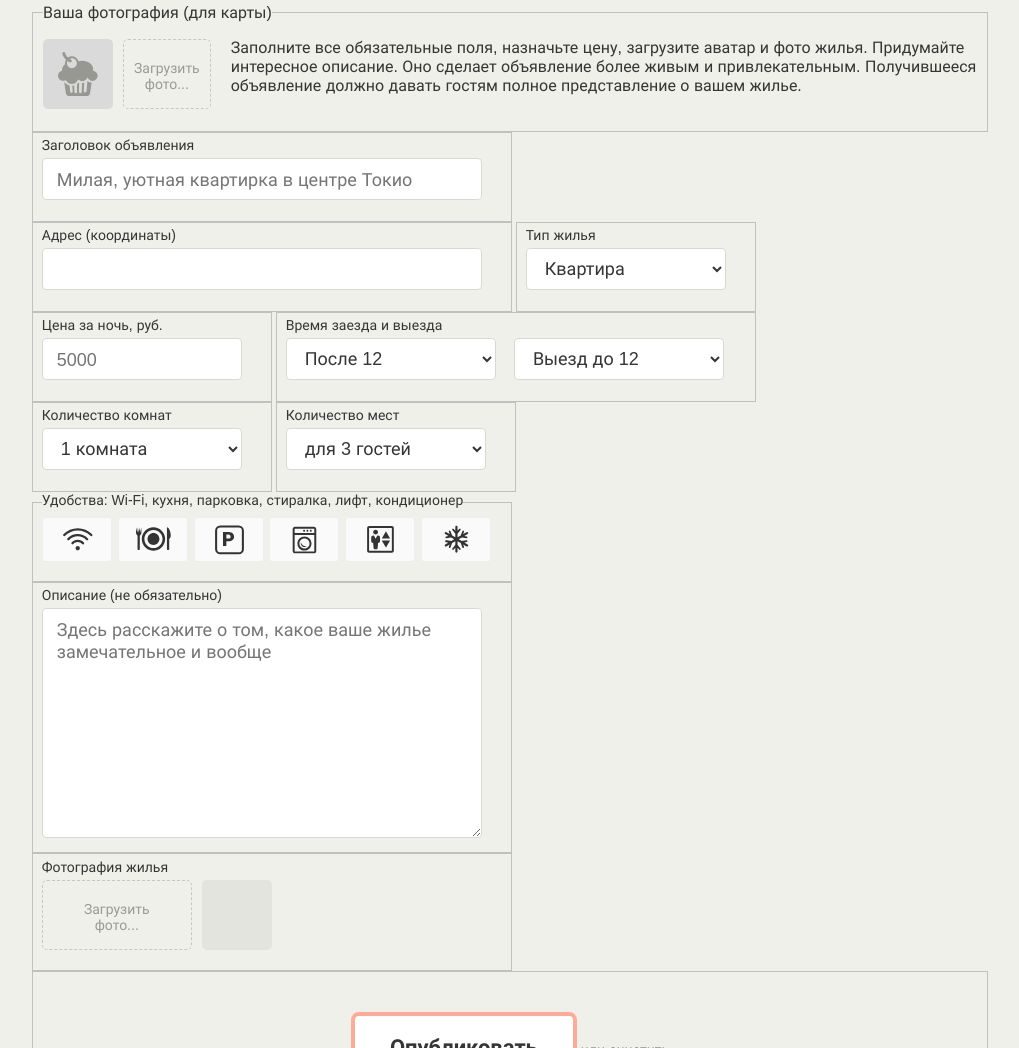
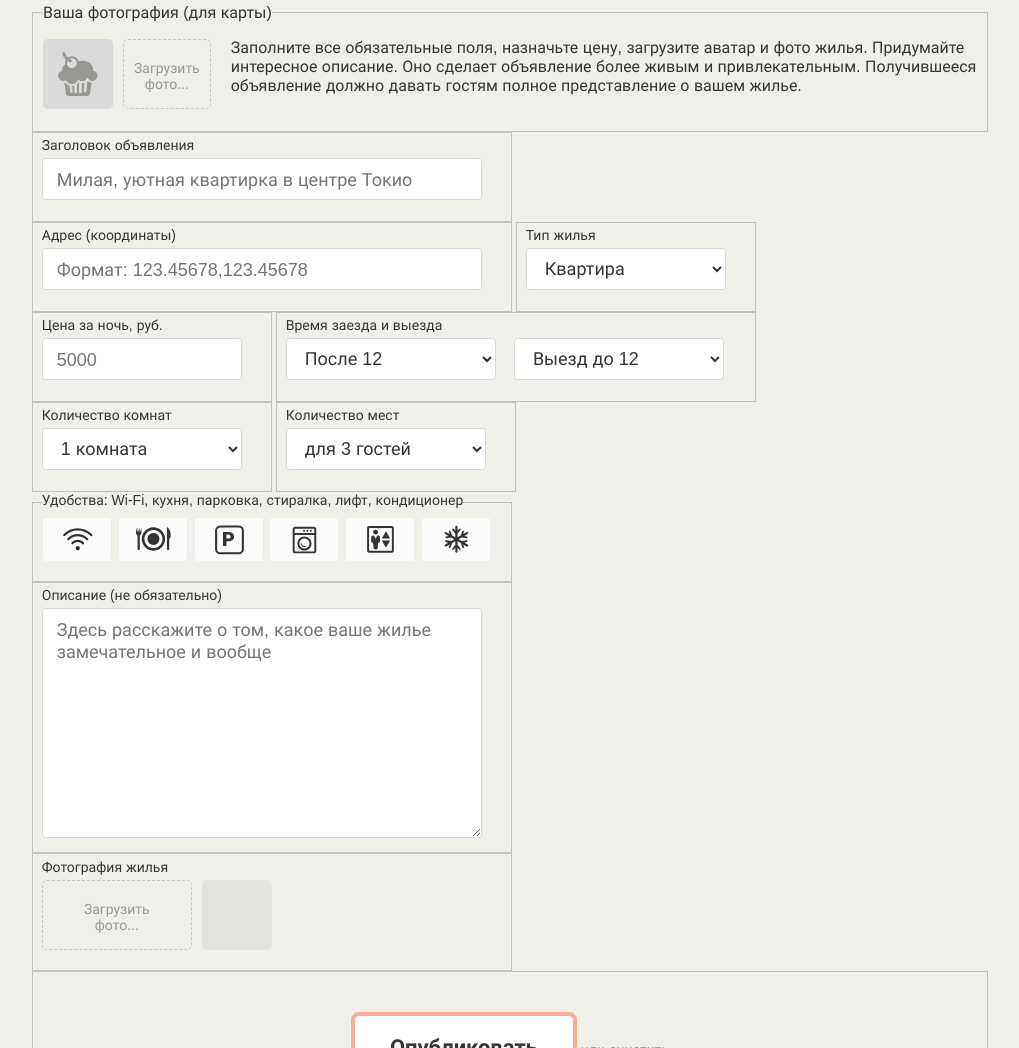
Before and after one commit to htmlacademy-javascript/1895687-keksobooking-25, a website with bundled scripts: page index.html in a window 1280 px wide. Shown: the part 725-1773 px from the top of the page, without its empty margins (90-1109 px from the left). Built offline with nearby package versions, Linux system fonts and the light colour scheme.

Commit message:
добавлен формат заполнения адреса в разметку

```diff
--- a/index.html
+++ b/index.html
@@ -93,7 +93,8 @@
         </fieldset>
         <fieldset class="ad-form__element ad-form__element--wide">
           <label class="ad-form__label" for="address">Адрес (координаты)</label>
-          <input id="address" name="address" type="text" required>
+          <input id="address" name="address" type="text" pattern="[\d]{1,3}.[\d]{5,7},[\d]{1,3}.[\d]{5,7}"
+          placeholder="Формат: 123.45678,123.45678" required>
         </fieldset>
         <fieldset class="ad-form__element">
           <label class="ad-form__label" for="type">Тип жилья</label>
@@ -232,7 +233,7 @@
       <button type="button" class="error__button">Попробовать снова</button>
     </div>
   </template>
-  <script src = "pristine/pristine.min.js"></script>
+  <script src="pristine/pristine.min.js"></script>
   <script type="module" src="js\main.js"></script>
 </body>
 </html>
```
